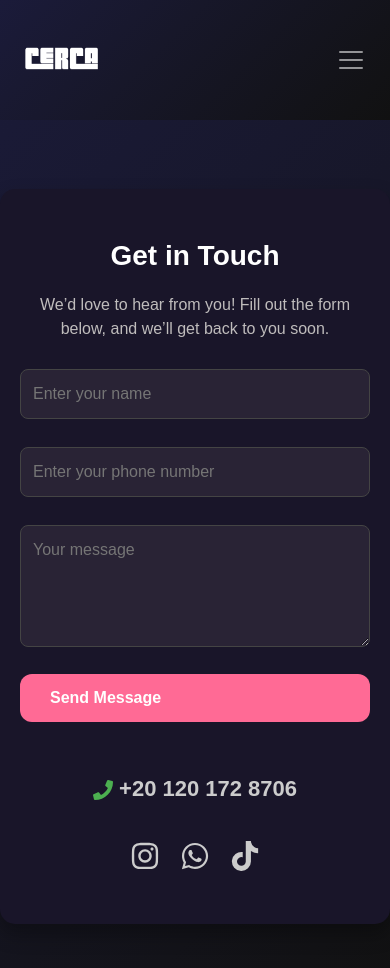
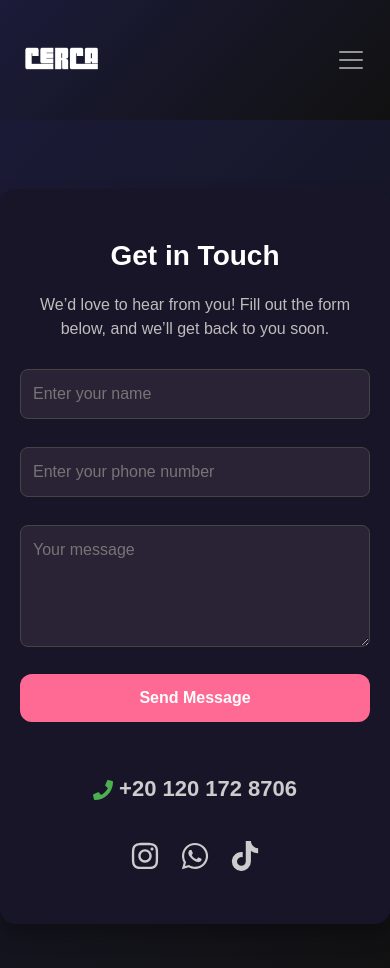
Before and after one commit to fareshossamm/Hoddies, a React (Create React App) app: page /contact in a window 390 px wide. Shown: the top 968 px of the page. Built offline with nearby package versions, Linux system fonts and the light colour scheme; a small style sheet from the web is missing; the HTML template or start-up script is replaced by a standard one.

Commit message:
new commit

```diff
--- a/src/Component/DiscountBanner.css
+++ b/src/Component/DiscountBanner.css
@@ -1,6 +1,7 @@
 /* Dark Theme Styling */
 body{
     background-color: #191529;
+    height: 100vh;
 }
 .discount-banner.dark-theme {
     display: flex;
@@ -73,11 +74,33 @@ body{
   }
 
   @media (max-width: 768px) {
+    body{
+        background-color: #191529;
+        height: 100vh;
+    }
     .discount-banner.dark-theme {
       flex-direction: column;
       text-align: center;
+      height: auto;
+      background-color: #191529;
+
     }
+     .cta-button{
+        justify-content: center;
+    }
+    .banner-content h2 {
+        font-size: 25px;
 
+      }
+    .discount-banner.dark-theme {
+
+        flex-direction: column;
+        text-align: center;
+       border-radius: 0px;
+        margin: 0px auto;
+        padding-top: 50px;
+        max-width: 1200px;
+      }
     .banner-content {
       max-width: 100%;
       margin-bottom: 20px;
```
